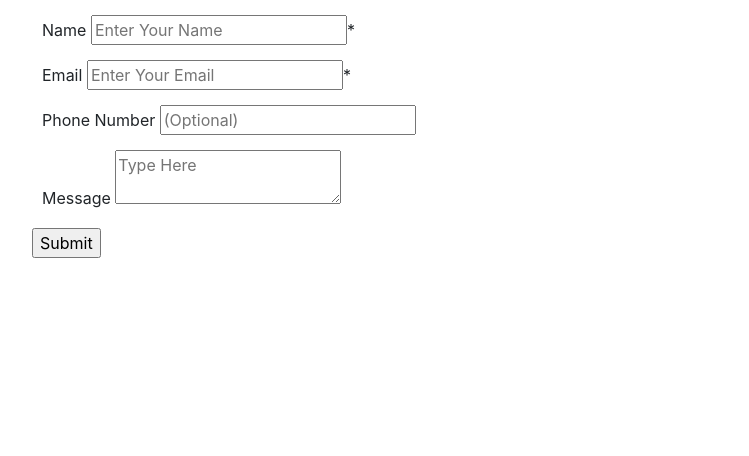
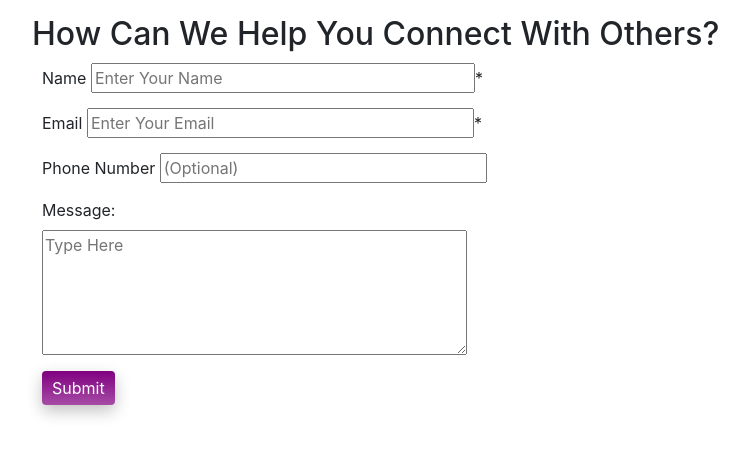
Before and after one commit to jmassarani/2300Final, a PHP site: page /contact.php in a window 1280 px wide. Shown: the part 119-575 px from the top of the page, without its empty margins (68-817 px from the left). Run offline with PHP 8.4, Linux system fonts and the light colour scheme; some libraries are stand-ins or nearby versions.

Commit message:
Styled the contact form

```diff
--- a/contact.php
+++ b/contact.php
@@ -26,23 +26,28 @@
         ?>
         <div class="container">
             <form class = "contact_form" method = post>
+                <h2>How Can We Help You Connect With Others?</h2>
                 <div class="field">
                     <label>Name</label>
-                    <input name="name" placeholder="Enter Your Name" required>*
+                    <input name="name" id="name_field" placeholder="Enter Your Name" required>*
                 </div>
                 <div class="field">
                     <label>Email</label>
-                    <input name="email" type="email" placeholder="Enter Your Email" required>*
+                    <input name="email" id="email_field" type="email" placeholder="Enter Your Email" required>*
                 </div>
                 <div class="field">
                     <label>Phone Number</label>
-                    <input name="phone" type="text" placeholder="(Optional)">
+                    <input name="phone" id="phone_field" type="text" placeholder="(Optional)">
                 </div>
                 <div class="field">
-                    <label>Message</label>
+                    <label>Message:</label>
+                    <br>
                     <textarea name="message" placeholder="Type Here" required></textarea>
                 </div>
+                <div class="field">
+
                 <input id="submit" name="submit" type="submit" value="Submit">
+                </div>
             </form>
         </div>
     </body>
--- a/styles/form.css
+++ b/styles/form.css
@@ -5,3 +5,37 @@ form {
 .field {
     margin: 10px;
 }
+
+/*
+.contact_form {
+    float: left;
+}*/
+
+textarea {
+    width: 425px;
+    height: 125px;
+}
+
+#name_field {
+    width: 384px;
+}
+
+#email_field{
+    width: 387px;
+}
+
+#phone_field {
+    width: 327px;
+}
+
+#submit {
+    background: linear-gradient(#800080, #a64ca6);
+    color: #fff;
+    border: none;
+    padding-left: 10px;
+    padding-right: 10px;
+    padding-top: 5px;
+    padding-bottom: 5px;
+    border-radius: 4px;
+    box-shadow: 0 6px 16px 0 rgba(0,0,0,0.24);
+}
```
Also changed, not shown: styles/contact.css (added), 1 other file.
